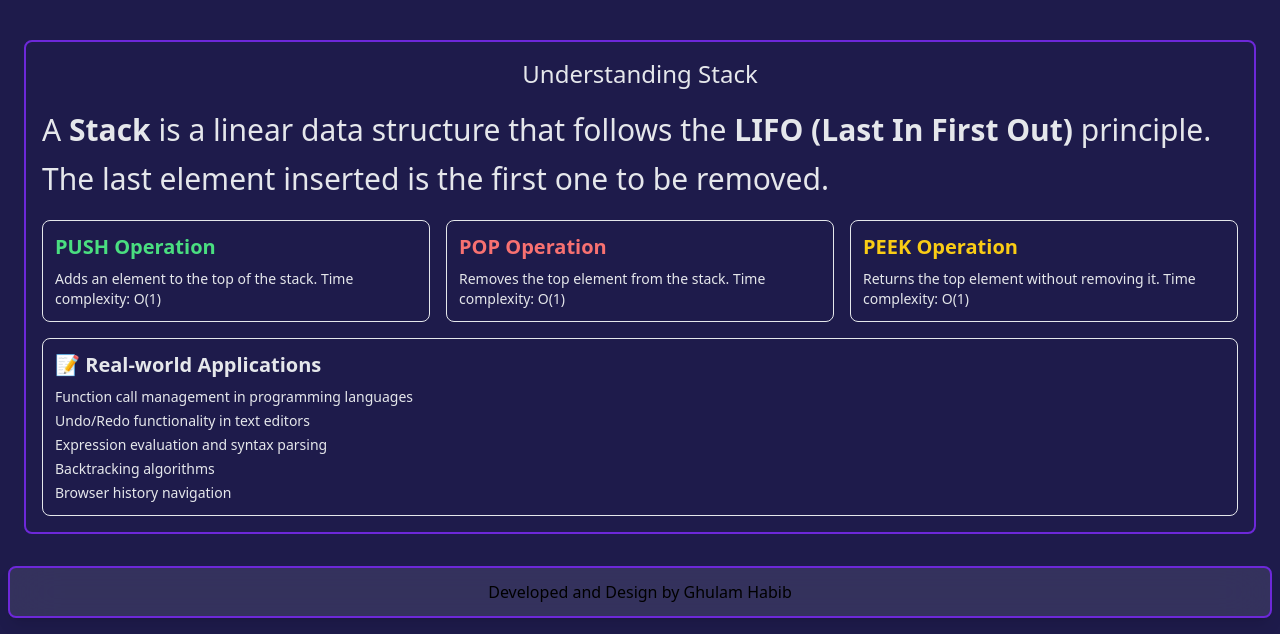
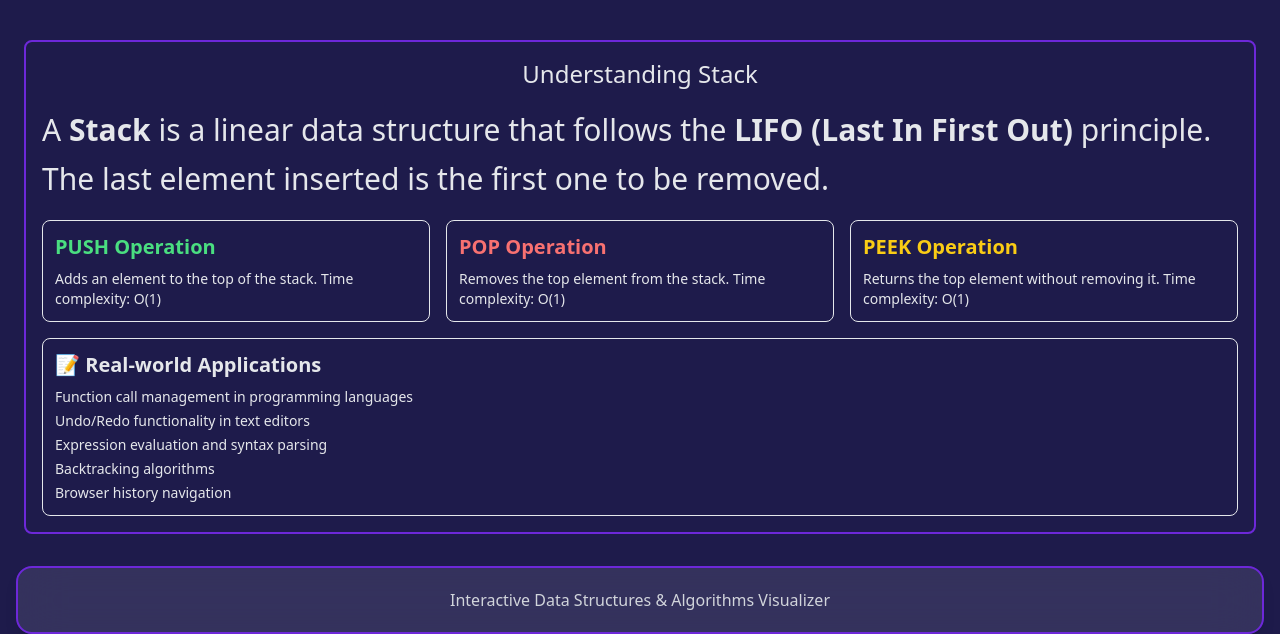
Before and after one commit to habibx792/DS_And_Algo-Visualizer, a website: page public/HTML/stack.html in a window 1280 px wide. Shown: the part 740-1374 px from the top of the page. Drawn offline with Linux system fonts and the light colour scheme.

Commit message:
footer is fix

```diff
--- a/public/HTML/stack.html
+++ b/public/HTML/stack.html
@@ -163,10 +163,11 @@
         </section>
     </main>
 
-    <footer>
-        <h1 class="bg-white/10 border-2 mb-2 border-violet-700 shadow-lg backdrop-blur-xl py-3 rounded-lg mx-2 mt-2 text-center">
-            Developed and Design by Ghulam Habib
-        </h1>
+    <footer class="mt-8 px-4 pb-6">
+        <div class="bg-white/10 border-2 border-violet-700 shadow-lg backdrop-blur-xl py-5 rounded-2xl text-center">
+
+            <p class="text-gray-300">Interactive Data Structures & Algorithms Visualizer</p>
+        </div>
     </footer>
 
 </body>
```
Also changed, not shown: public/HTML/queue.html (+1 -1 lines), public/HTML/tree.html (+5 -4 lines).
